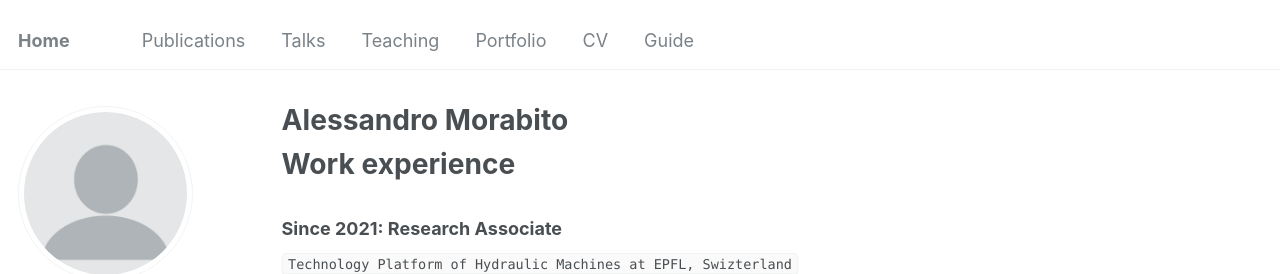
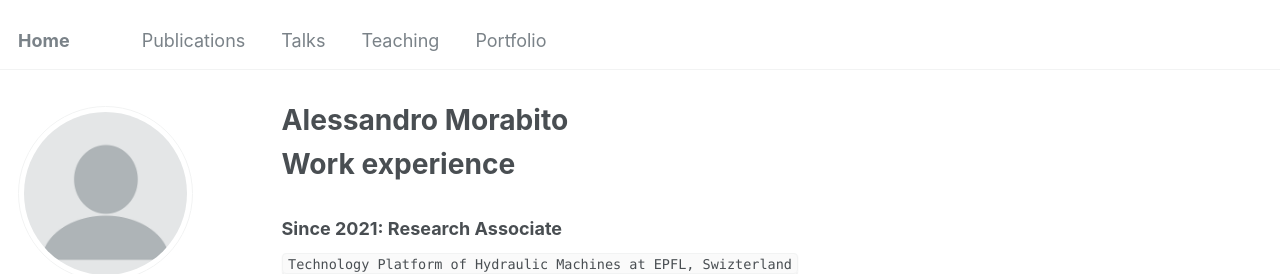
Before and after one commit to morabito-a/info, a Jekyll site: the page built from _pages/about.md, in a window 1280 px wide. Shown: the top 274 px of the page. Built offline with Jekyll 4.4.1, drawn with Linux system fonts in a browser that asks for light colours; some web fonts are replaced.

Commit message:
Update navigation.yml

```diff
--- a/_data/navigation.yml
+++ b/_data/navigation.yml
@@ -11,9 +11,3 @@ main:
 
   - title: "Portfolio"
     url: /portfolio/
-
-  - title: "CV"
-    url: /cv/
-
-  - title: "Guide"
-    url: /markdown/
```
